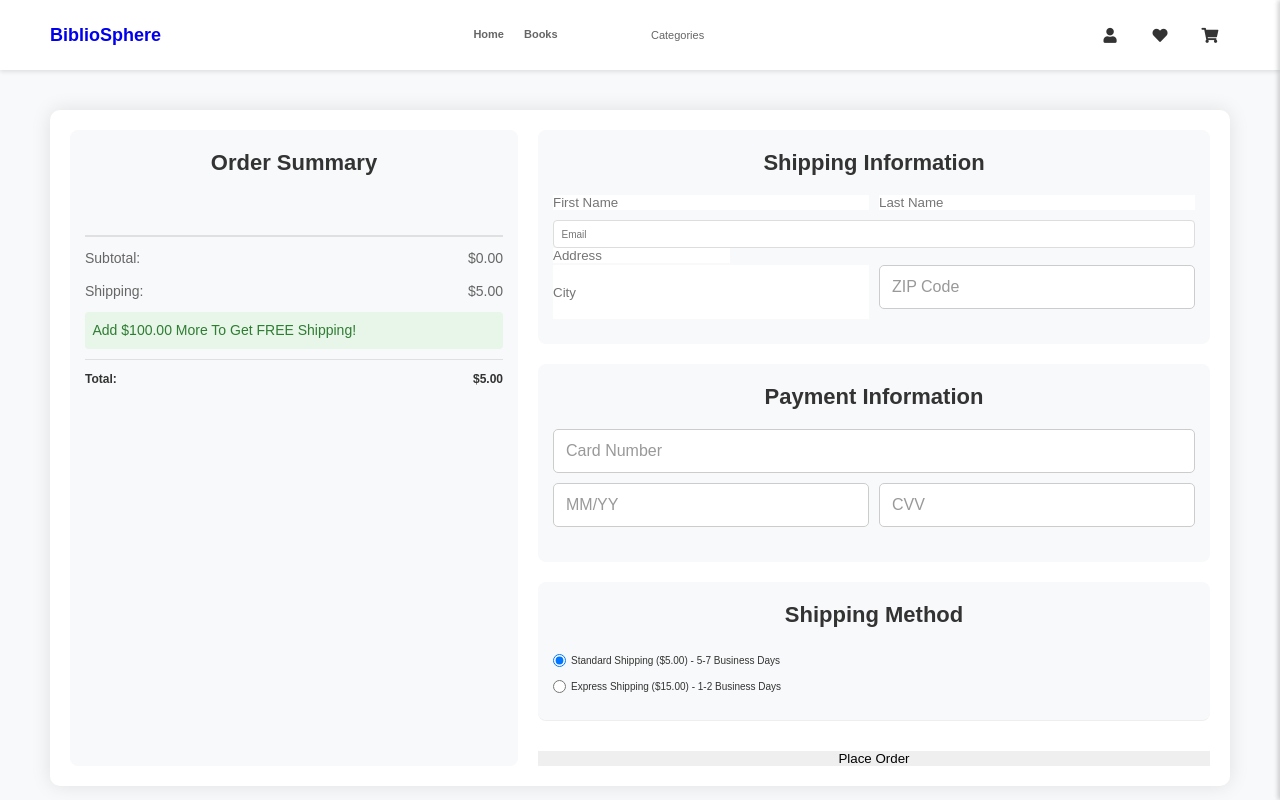
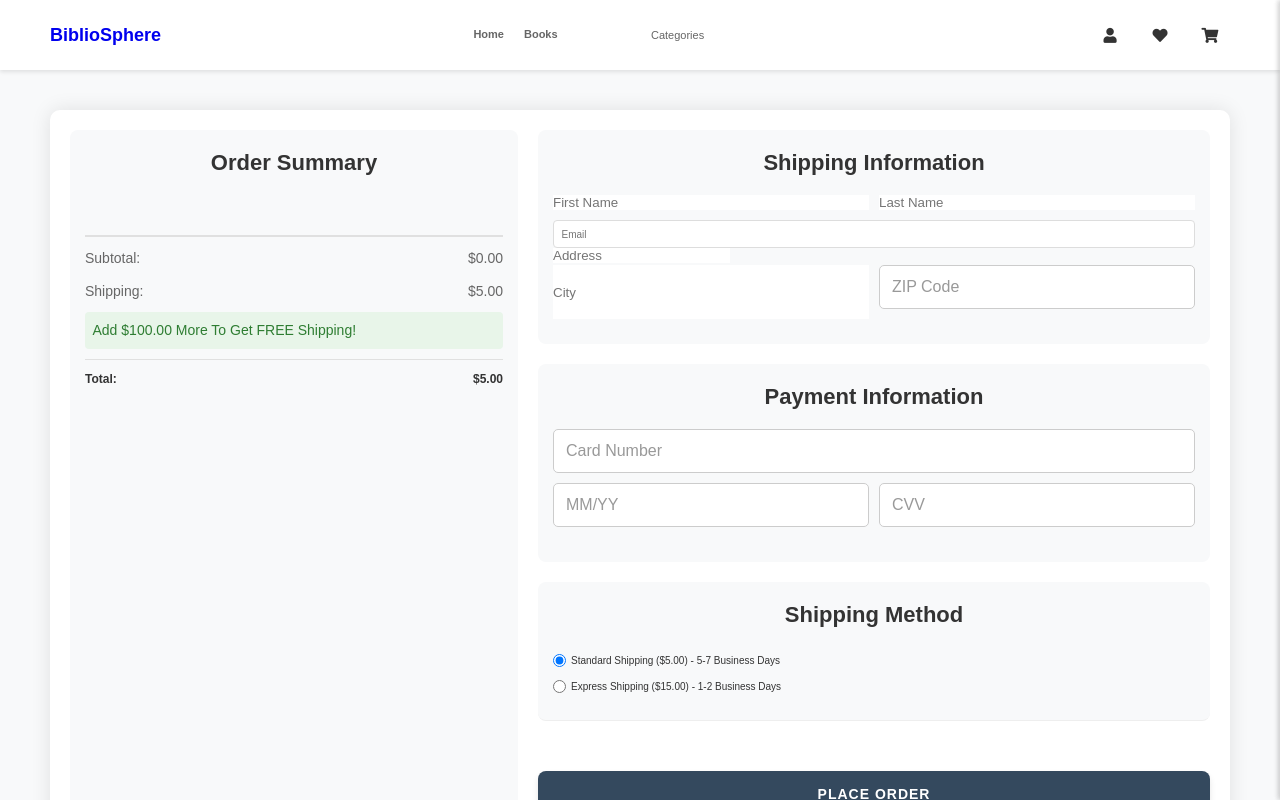
Before and after one commit to emrekaanusta/BiblioSphere, a React (Create React App) app in the folder frontend/: page /checkout in a window 1280 px wide. Built offline with nearby package versions, Linux system fonts and the light colour scheme.

Commit message:
feat: increase size of place order button in checkout page

```diff
--- a/frontend/src/pages/CheckoutPage/Checkout.css
+++ b/frontend/src/pages/CheckoutPage/Checkout.css
@@ -311,3 +311,33 @@ input[type="email"]:focus {
  font-size: 2rem;
  font-weight: 600;
  }
+
+.place-order-btn {
+    width: 100%;
+    padding: 1.5rem;
+    background: var(--green);
+    color: white;
+    border: none;
+    border-radius: 8px;
+    font-size: 1.4rem;
+    font-weight: 600;
+    cursor: pointer;
+    transition: all 0.3s ease;
+    margin-top: 2rem;
+    text-transform: uppercase;
+    letter-spacing: 1px;
+    box-shadow: 0 4px 6px rgba(0, 0, 0, 0.1);
+}
+
+.place-order-btn:hover {
+    background: var(--dark-color);
+    transform: translateY(-2px);
+    box-shadow: 0 6px 12px rgba(0, 0, 0, 0.15);
+}
+
+.place-order-btn:disabled {
+    background: #ccc;
+    cursor: not-allowed;
+    transform: none;
+    box-shadow: none;
+}
```
